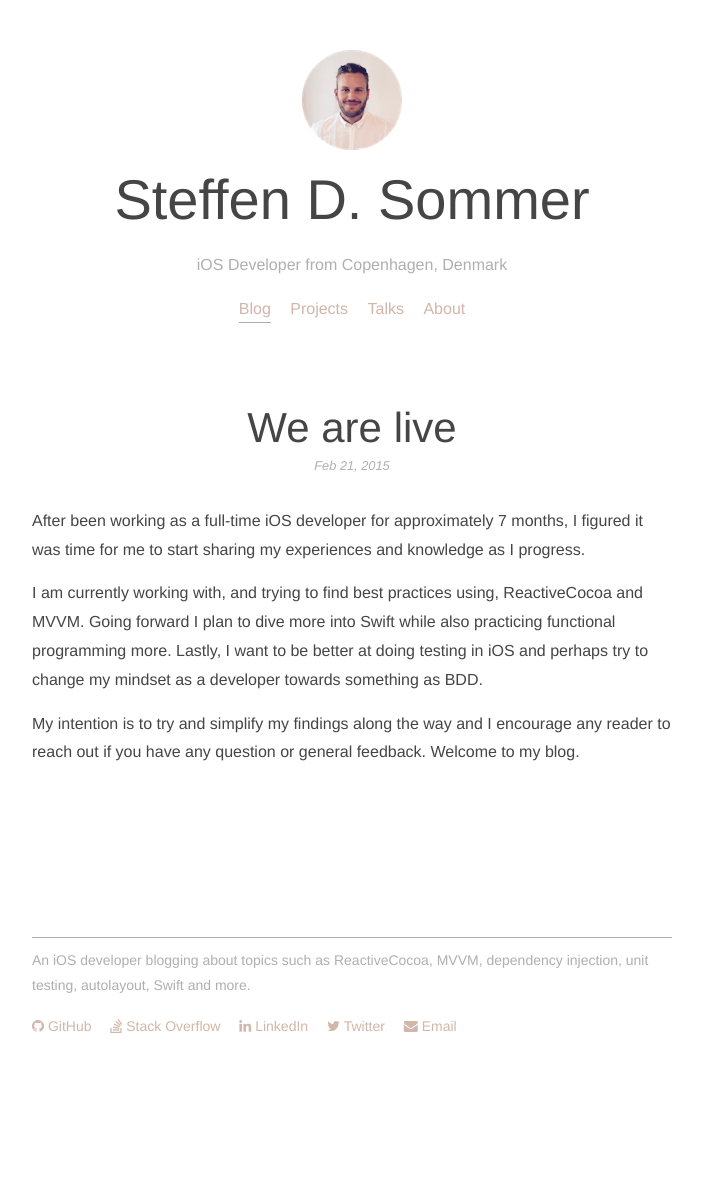
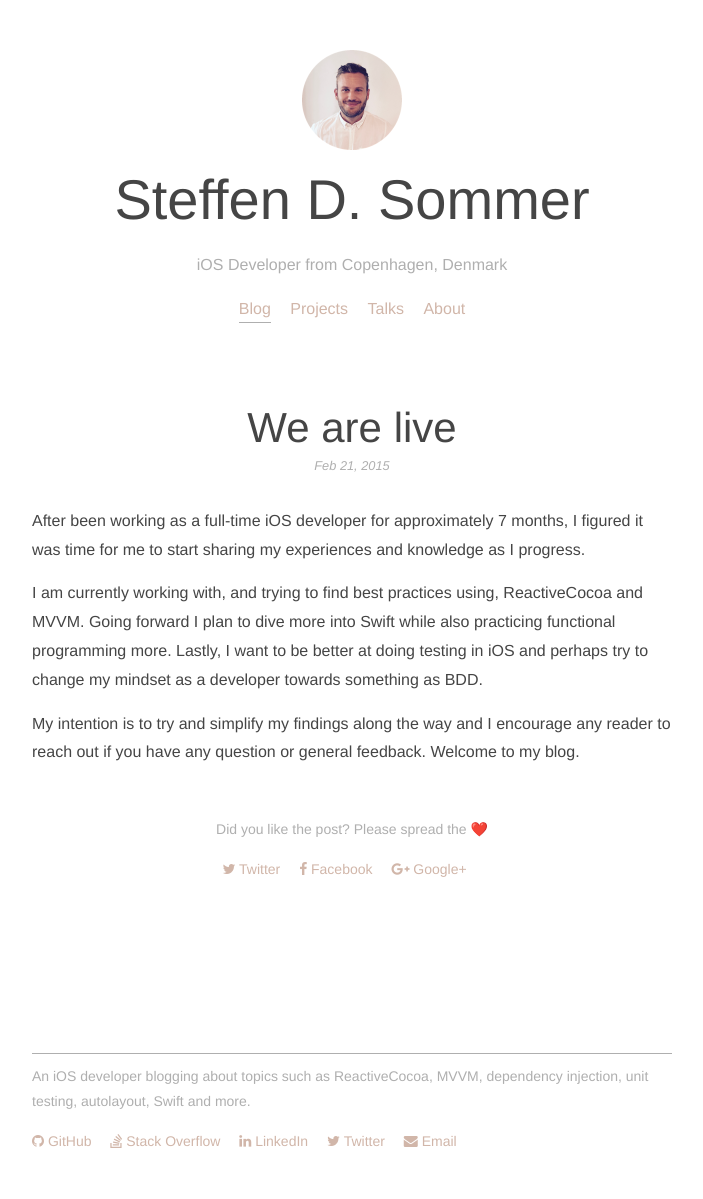
Before and after one commit to steffendsommer/steffendsommer.github.io, a Jekyll site: the page built from _posts/2015-02-21-we-are-live.md, in a window 1280 px wide. Shown: the whole page, without its empty margins (288-991 px from the left). Built offline with Jekyll 4.4.1, drawn with Linux system fonts in a browser that asks for light colours; nearby versions of some CDN libraries; comment, search, counter and statistics services are not loaded; before the commit the page ends 1084 px from its top, so only the background shows below that.

Commit message:
Add share functionality

```diff
--- a/Gemfile
+++ b/Gemfile
@@ -3,4 +3,3 @@ gem 'github-pages'
 gem 'jekyll'
 gem 'jekyll-sitemap'
 gem 'jekyll-seo-tag'
-gem 'jekyll-minifier'
--- a/_config.yml
+++ b/_config.yml
@@ -39,4 +39,3 @@ kramdown:
 gems:
   - jekyll-sitemap
   - jekyll-seo-tag
-  - jekyll-minifier
--- /dev/null
+++ b/_includes/share.html
@@ -0,0 +1,8 @@
+<div id="share">
+    <p>Did you like the post? Please spread the ❤️</p>
+    <ul class="share-info">
+        <li><a href="https://twitter.com/intent/tweet?text={{ page.title }}&url={{ site.url }}{{ page.url }}&via={{ site.twitter.username }}&related={{ site.twitter.username }}" rel="nofollow" target="_blank" title="Share on Twitter"><i class="fa fa-twitter" aria-hidden="true"></i> Twitter</a></li>
+        <li><a href="https://facebook.com/sharer.php?u={{ site.url }}{{ page.url }}" rel="nofollow" target="_blank" title="Share on Facebook"><i class="fa fa-facebook" aria-hidden="true"></i> Facebook</a></li>
+        <li><a href="https://plus.google.com/share?url={{ site.url }}{{ page.url }}" rel="nofollow" target="_blank" title="Share on Google+"><i class="fa fa-google-plus" aria-hidden="true"></i> Google+</a></li>
+    </ul>
+</div>
--- a/_layouts/post.html
+++ b/_layouts/post.html
@@ -11,6 +11,8 @@ layout: default
   <article class="post-content">
     {{ content }}
   </article>
+
+  {% include share.html %}
 
   {% include disqus.html %}
 
--- a/_sass/_layout.scss
+++ b/_sass/_layout.scss
@@ -113,6 +113,26 @@
 .related-content {
     h1 {
         margin-top:50px;
+    }
+}
+
+#share {
+    margin-top:50px;
+    text-align:center;
+    p {
+        font-size:14px;
+        color: $grey-color;
+    }
+
+    ul {
+        margin-left:0px;
+        list-style: none;
+        font-size:14px;
+
+        li {
+            display:inline;
+            padding-right:15px;
+        }
     }
 }
 
```
Also changed, not shown: Gemfile.lock, assets/logo.png.
